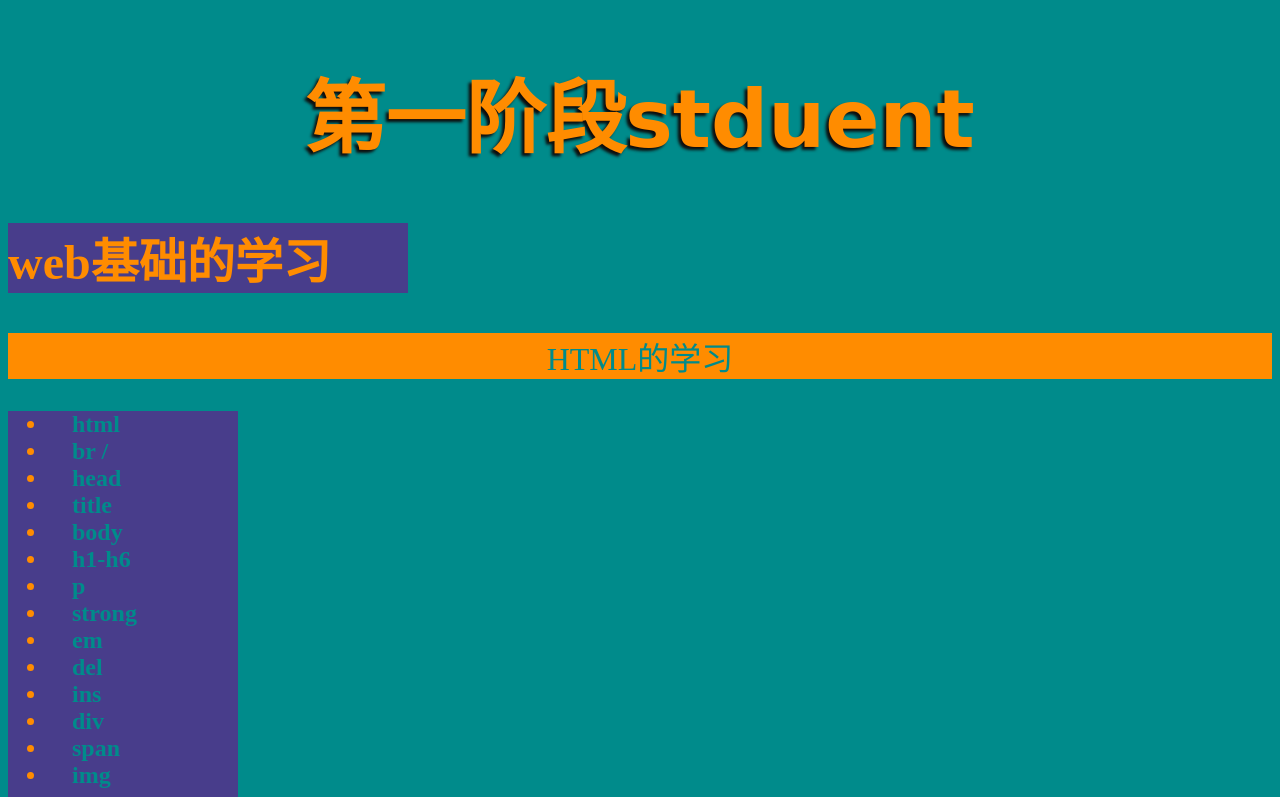
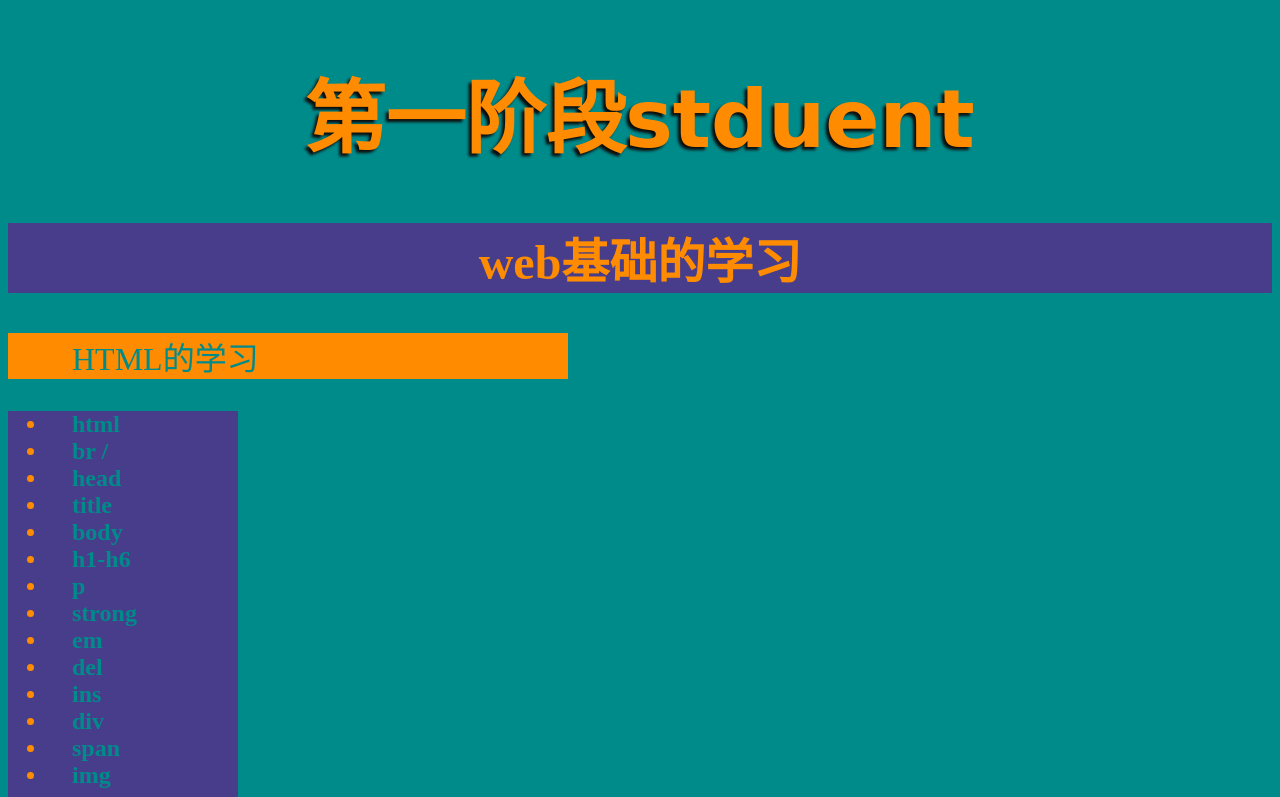
Before and after one commit to 8090273/Myweb.github.io, a plain HTML site: page index.html in a window 1280 px wide. Shown: the top 797 px of the page. Drawn offline with Linux system fonts and the light colour scheme.

Commit message:
Update index.html
简单构图，丑的一比

```diff
--- a/index.html
+++ b/index.html
@@ -19,13 +19,15 @@
     h2 {
         font-size: 3em;
         background-color: darkslateblue;
-        width: 400px;
+
+        text-align: center;
         }
     p {
         font-size: 2em;
         background-color: rgb(255, 140, 0);
         color: darkcyan;
-        text-align: center;
+        width: 560px;
+        text-indent: 2em;
         }
     ul {
         font-size: x-large;
```
